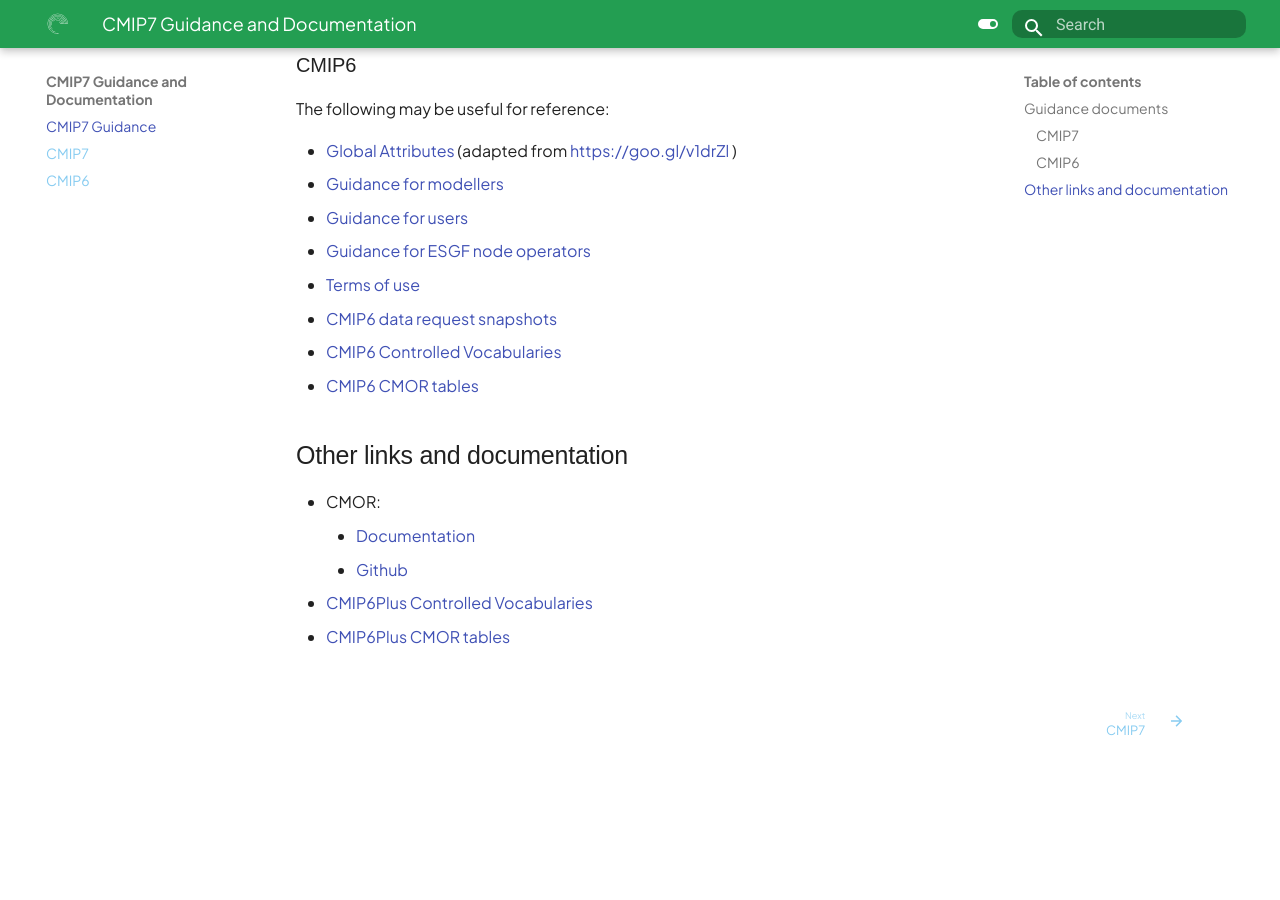
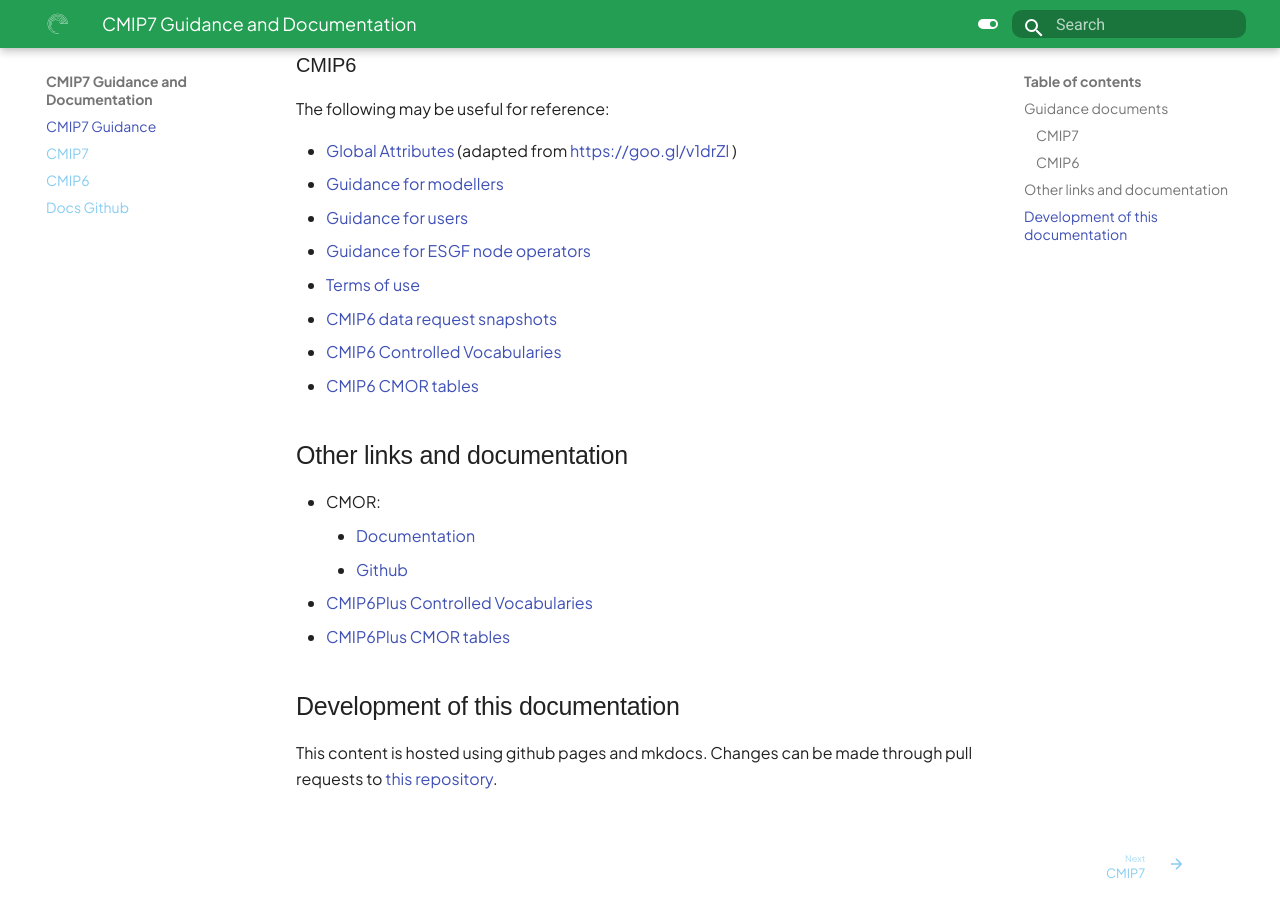
Before and after one commit to WCRP-CMIP/cmip7-guidance, an MkDocs documentation site: the page built from docs/index.md, in a window 1280 px wide and 900 px high, scrolled down 655 px. Built offline with MkDocs 1.6.1 and Material for MkDocs 9.7.7, drawn with Linux system fonts in a browser that asks for light colours; some web fonts are replaced; before the commit the page ends 1412 px from its top, so only the background shows below that.

Commit message:
Add links to github

```diff
--- a/docs/index.md
+++ b/docs/index.md
@@ -41,3 +41,7 @@ The following may be useful for reference:
     - [Github](https://github.com/PCMDI/CMOR)
 - [CMIP6Plus Controlled Vocabularies](https://github.com/WCRP-CMIP/CMIP6Plus_CVs)
 - [CMIP6Plus CMOR tables](https://github.com/PCMDI/mip-cmor-tables)
+
+## Development of this documentation
+
+This content is hosted using github pages and mkdocs. Changes can be made through pull requests to [this repository](https://github.com/matthew-mizielinski/cmip7-guidance).
--- a/mkdocs.yml
+++ b/mkdocs.yml
@@ -45,3 +45,4 @@ nav:
   - CMIP7 Guidance: index.md
   - CMIP7: CMIP7/index.md
   - CMIP6: CMIP6/index.md
+  - Docs Github: https://github.com/matthew-mizielinski/cmip7-guidance
```
